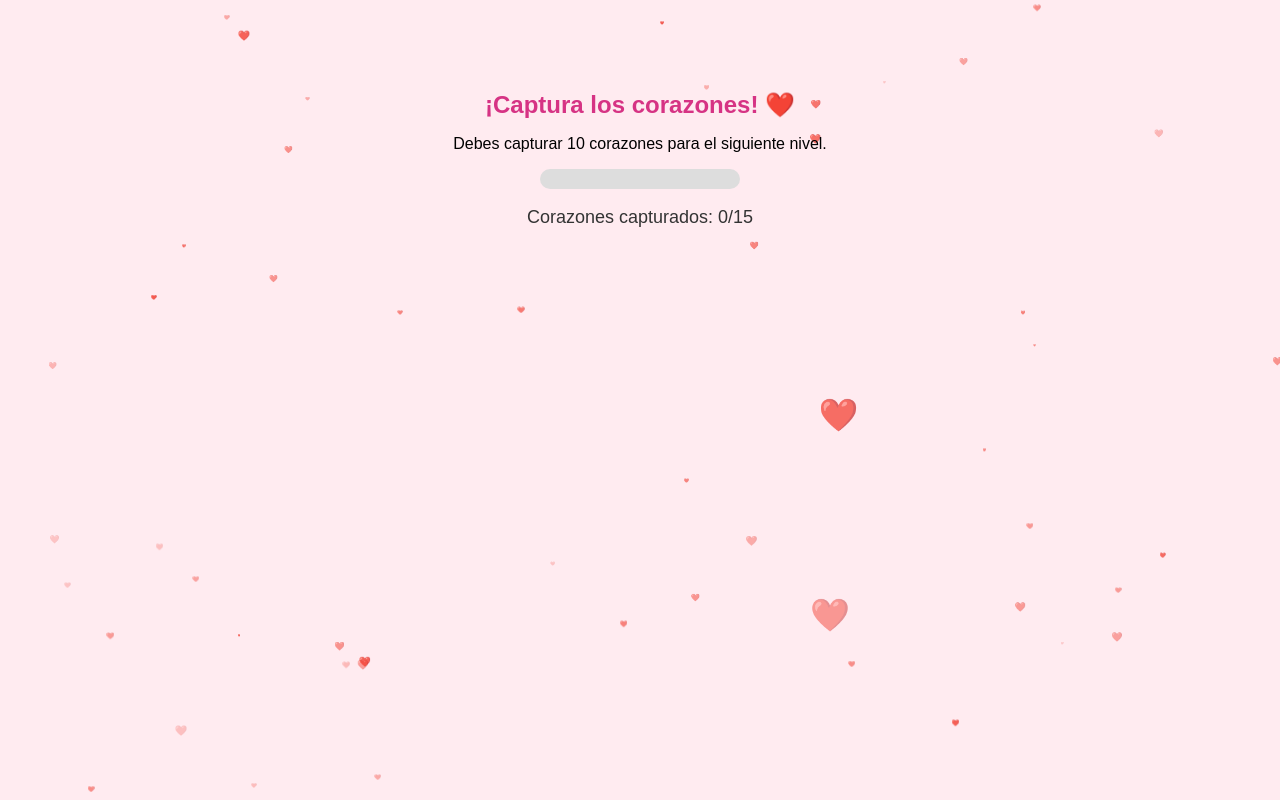
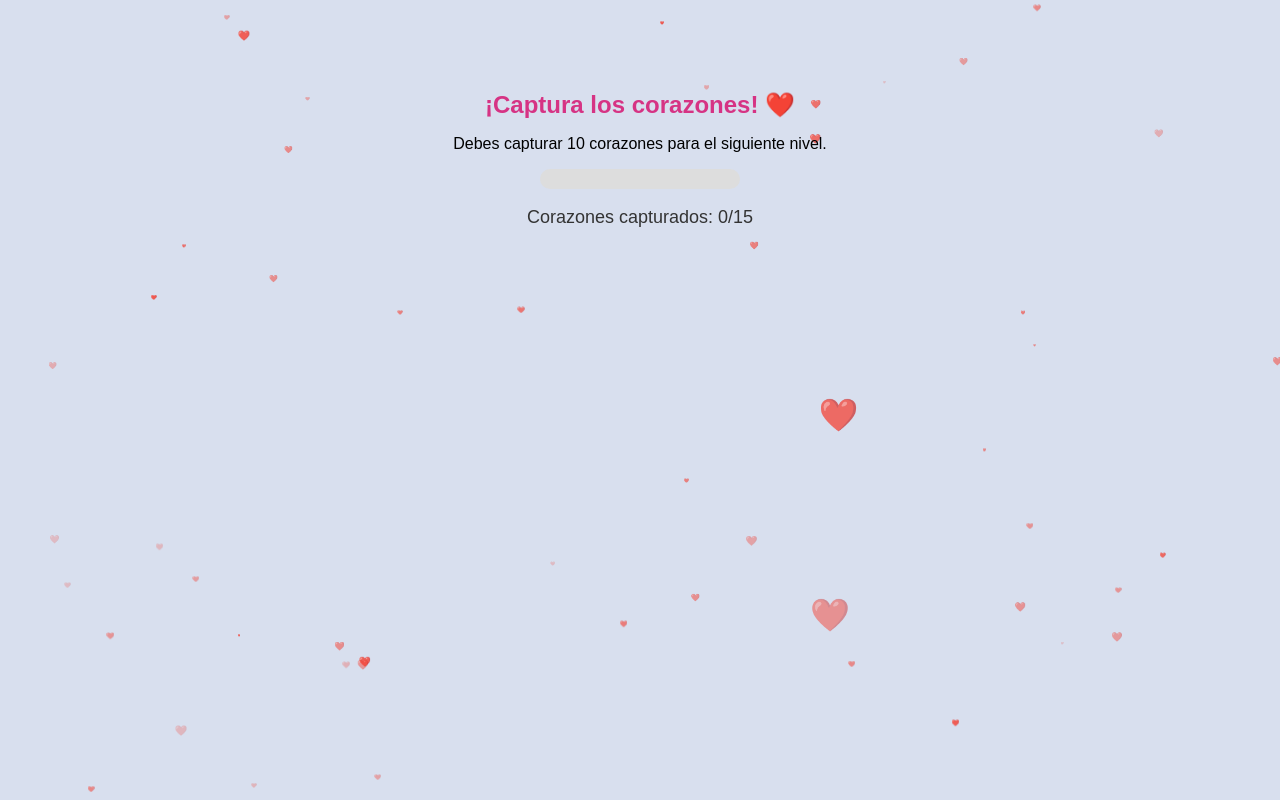
Before and after one commit to Gaston-MaikMax/14fecrero, a plain HTML site: page index.html in a window 1280 px wide. Drawn offline with Linux system fonts and the light colour scheme.

Commit message:
cambiar el color de fondo en styles2.css

```diff
--- a/styles2.css
+++ b/styles2.css
@@ -5,7 +5,7 @@ body {
   justify-content: center;
   align-items: center;
   height: 100vh;
-  background-color: #ffebf0;
+  background-color: #09369628;
   font-family: Arial, sans-serif;
   overflow: hidden;
 }
```
